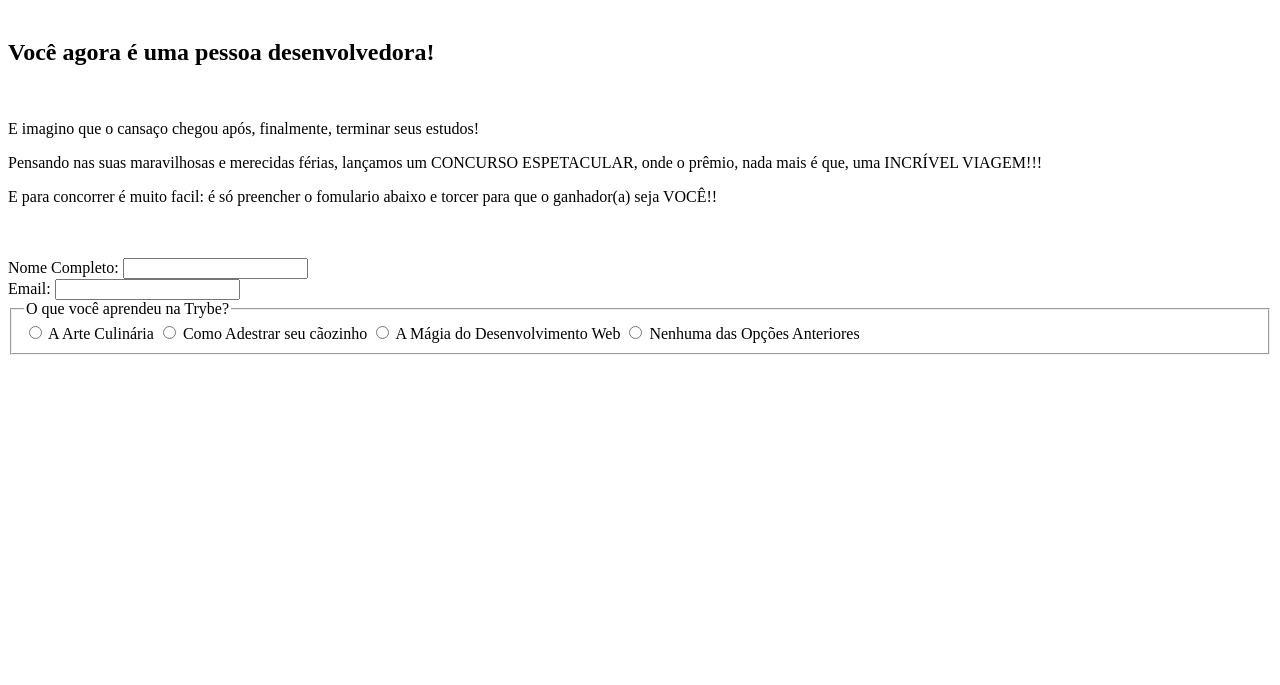
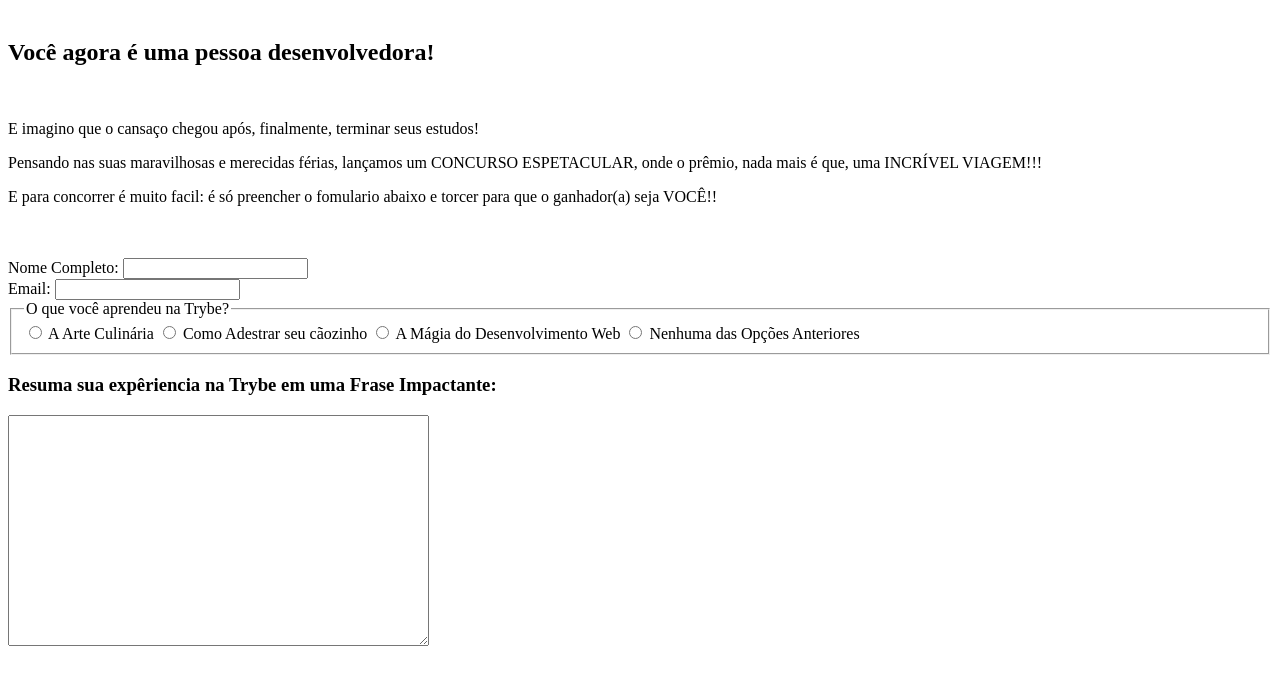
Before and after one commit to RenataNucci/Trybe-exercicios, a plain HTML site: page bloco-6-html-e-css-forms-flexbox-e-responsivo/dia-1-html-css-forms/form.html in a window 1280 px wide. Shown: the part 79-764 px from the top of the page. Drawn offline with Linux system fonts and the light colour scheme.

Commit message:
adc uma caixa de resumo para escrever

```diff
--- a/bloco-6-html-e-css-forms-flexbox-e-responsivo/dia-1-html-css-forms/form.html
+++ b/bloco-6-html-e-css-forms-flexbox-e-responsivo/dia-1-html-css-forms/form.html
@@ -49,6 +49,13 @@
                     </label>
     </fieldset>
     </div>
+    <h3> Resuma sua expêriencia na Trybe em uma Frase Impactante:</h3>
+    <div>
+        <label>
+            <textarea name="resumo" id="resumo" cols="50" rows="15">
+            </textarea>
+        </label>
+    </div>
 
 </body>
 </html>
```
